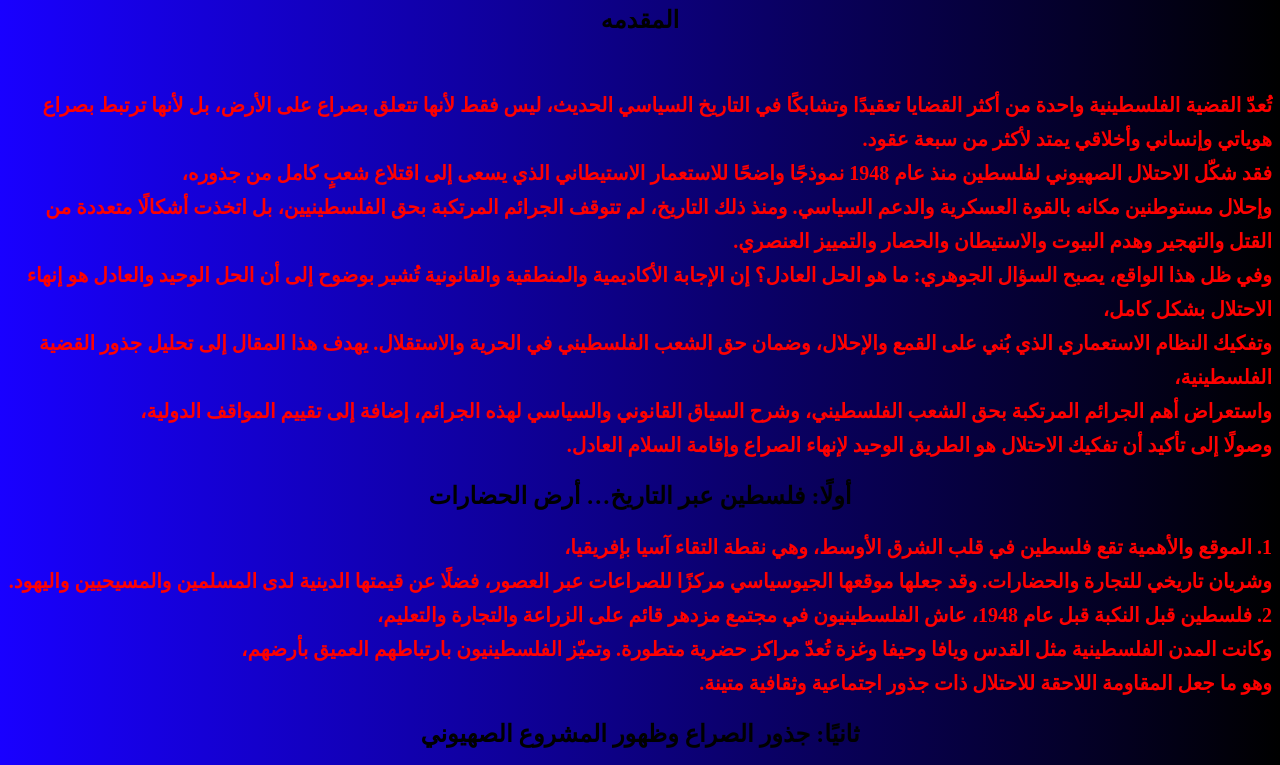
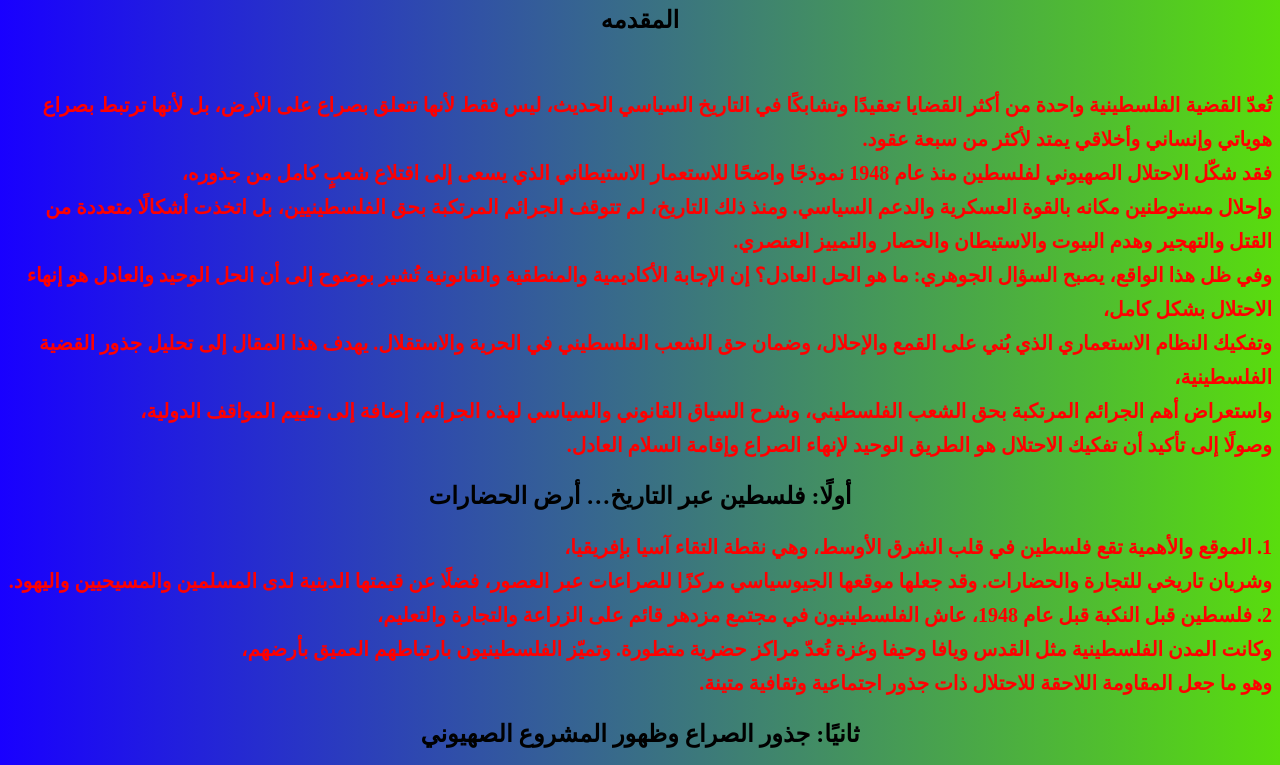
Before and after one commit to hamoda23am-ops/Palestine-is-a-story-of-pride4, a plain HTML site: page index.html in a window 1280 px wide. Shown: the part 134-899 px from the top of the page. Drawn offline with Linux system fonts and the light colour scheme.

Commit message:
Update index.html

```diff
--- a/index.html
+++ b/index.html
@@ -18,7 +18,7 @@
         line-height: 1.7;
       }
      body {
-    background: linear-gradient(to right, rgb(25, 0, 255), #000000);
+    background: linear-gradient(to right, rgb(25, 0, 255), #59dd0d);
 }
 
 
```
